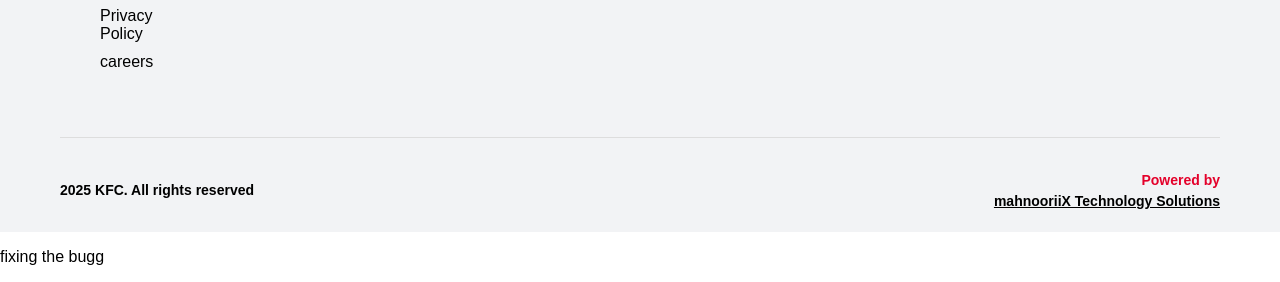
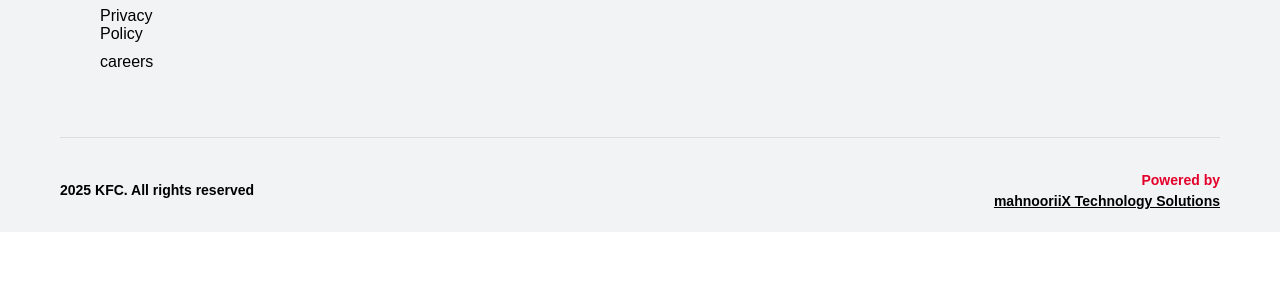
Before and after one commit to mahnooriii/KFC-project, a plain HTML site: page index.html in a window 1280 px wide. Shown: the part 1897-2179 px from the top of the page. After the commit the page ends 2129 px from the top, so only its background shows below. Drawn offline with Linux system fonts and the light colour scheme.

```diff
--- a/index.html
+++ b/index.html
@@ -122,7 +122,7 @@
               </div>
         </div>
     </footer>
- <p>fixing the bugg</p>
+
 
 </body>
 </html>
```
Also changed, not shown: assets/images/afc536d0-ff99-11ed-a006-17c81341cbe8-Signaturebox-2023-05-31095826.png (added), assets/images/crispy.png (added), assets/images/familyfest3.png (added), assets/images/new.png (added), assets/images/valueBucket.png (added), assets/images/xtremebox.png (added).
